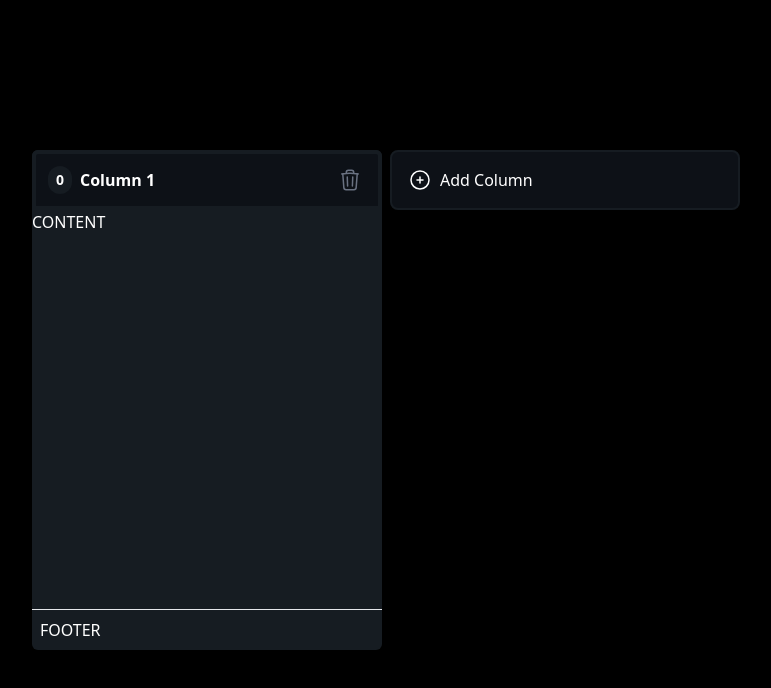
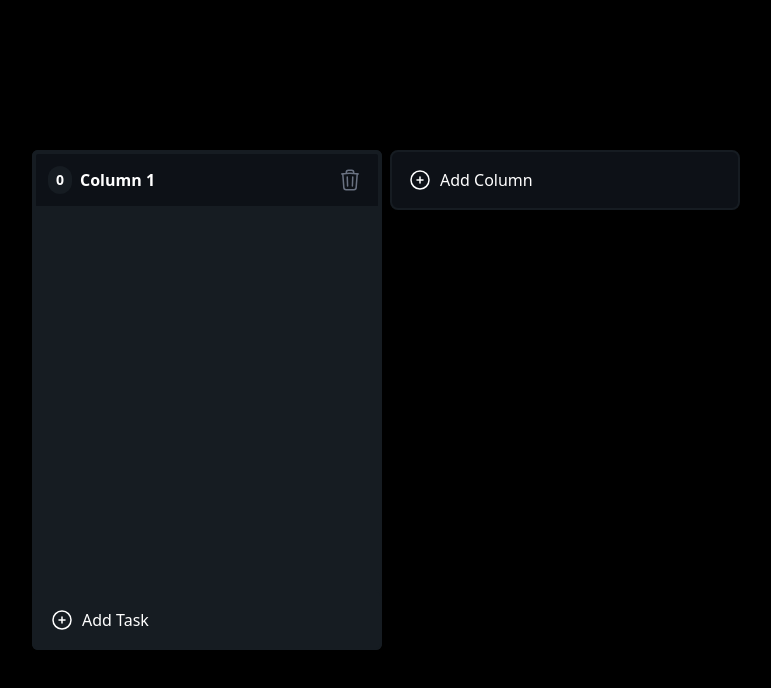
Before and after one commit to kosolapiyD/dnd-board, a React (Vite) app: page / in a window 1280 px wide. Both pictures are taken after a click on the button "Add Column". Shown: the top 688 px of the page, without its empty margins (254-1025 px from the left). Built offline with nearby package versions, Linux system fonts and the light colour scheme.

Commit message:
feat: implement task management by adding TaskCard component and updating KanbanBoard for task creation and deletion

```diff
--- a/src/components/column-container.tsx
+++ b/src/components/column-container.tsx
@@ -2,18 +2,26 @@ import { useSortable } from '@dnd-kit/sortable';
 import { CSS } from '@dnd-kit/utilities';
 import { useState } from 'react';
 import { TrashIcon } from '../assets/icons/trash-icon';
-import type { Column } from '../types';
+import type { Column, Id, Task } from '../types';
+import { PlusIcon } from '../assets/icons/plus-icon';
+import { TaskCard } from './task-card';
 
 interface ColumnContainerProps {
   column: Column;
-  deleteColumn: (columnId: string) => void;
-  updateColumn: (columnId: string, title: string) => void;
+  deleteColumn: (columnId: Id) => void;
+  updateColumn: (columnId: Id, title: string) => void;
+  createTask: (columnId: Id) => void;
+  tasks: Task[];
+  deleteTask: (id: Id) => void;
 }
 
 export const ColumnContainer = ({
   column,
   deleteColumn,
   updateColumn,
+  createTask,
+  tasks,
+  deleteTask,
 }: ColumnContainerProps) => {
   const [editMode, setEditMode] = useState(false);
   const {
@@ -82,7 +90,7 @@ export const ColumnContainer = ({
           )}
         </div>
         <button
-          className='stroke-gray-500 hover:stroke-white hover:bg-column-background rounded px-1 py-2'
+          className='stroke-gray-500 hover:stroke-white hover:bg-column-background rounded px-1 py-2 cursor-pointer'
           onClick={() => deleteColumn(column.id)}
         >
           <TrashIcon />
@@ -90,9 +98,20 @@ export const ColumnContainer = ({
       </div>
 
       {/* column task container */}
-      <div className='flex-1 flex-grow'>CONTENT</div>
+      <div className='flex flex-1 flex-grow flex-col gap-4 p-2 overflow-x-hidden overflow-y-auto'>
+        {tasks.map((task) => (
+          <TaskCard key={task.id} task={task} deleteTask={deleteTask} />
+        ))}
+      </div>
       {/* column footer */}
-      <div className='p-2 border-t border-t-gray-200'>FOOTER</div>
+      <button
+        className='flex gap-2 items-center border-column-background border-2 rounded-md p-4 border-x-column-background hover:bg-main-background hover:text-rose-500 active:bg-black cursor-pointer'
+        onClick={() => {
+          createTask(column.id);
+        }}
+      >
+        <PlusIcon /> Add Task
+      </button>
     </div>
   );
 };
--- a/src/components/kanban-board.tsx
+++ b/src/components/kanban-board.tsx
@@ -1,6 +1,6 @@
 import { useMemo, useState } from 'react';
 import { PlusIcon } from '../assets/icons/plus-icon';
-import type { Column } from '../types';
+import type { Column, Id, Task } from '../types';
 import { v4 as uuidv4 } from 'uuid';
 import { ColumnContainer } from './column-container';
 import {
@@ -18,6 +18,8 @@ import { createPortal } from 'react-dom';
 export const KanbanBoard = () => {
   const [columns, setColumns] = useState<Column[]>([]);
   const columnsIds = useMemo(() => columns.map((col) => col.id), [columns]);
+
+  const [tasks, setTasks] = useState<Task[]>([]);
 
   const [activeColumn, setActiveColumn] = useState<Column | null>(null);
   const sensors = useSensors(
@@ -74,10 +76,24 @@ export const KanbanBoard = () => {
     setActiveColumn(null);
   };
 
-  const updateColumn = (id: string, title: string) => {
+  const updateColumn = (id: Id, title: string) => {
     setColumns((prevColumns) =>
       prevColumns.map((col) => (col.id === id ? { ...col, title } : col))
     );
+  };
+
+  const createTask = (columnId: Id) => {
+    const newTask: Task = {
+      id: uuidv4(),
+      columnId,
+      content: `Task ${tasks.length + 1}`,
+    };
+
+    setTasks((prevTasks) => [...prevTasks, newTask]);
+  };
+
+  const deleteTask = (id: Id) => {
+    setTasks((prevTasks) => prevTasks.filter((task) => task.id !== id));
   };
 
   return (
@@ -96,6 +112,9 @@ export const KanbanBoard = () => {
                   column={column}
                   deleteColumn={deleteColumn}
                   updateColumn={updateColumn}
+                  createTask={createTask}
+                  deleteTask={deleteTask}
+                  tasks={tasks.filter((task) => task.columnId === column.id)}
                 />
               ))}
             </SortableContext>
@@ -116,6 +135,11 @@ export const KanbanBoard = () => {
                 column={activeColumn}
                 deleteColumn={deleteColumn}
                 updateColumn={updateColumn}
+                createTask={createTask}
+                deleteTask={deleteTask}
+                tasks={tasks.filter(
+                  (task) => task.columnId === activeColumn.id
+                )}
               />
             ) : null}
           </DragOverlay>,
--- /dev/null
+++ b/src/components/task-card.tsx
@@ -0,0 +1,30 @@
+import { useState } from 'react';
+import { TrashIcon } from '../assets/icons/trash-icon';
+import type { Id, Task } from '../types';
+
+interface TaskCardProps {
+  task: Task;
+  deleteTask: (id: Id) => void;
+}
+
+export const TaskCard = ({ task, deleteTask }: TaskCardProps) => {
+  const [mouseIsOver, setMouseIsOver] = useState(false);
+
+  return (
+    <div
+      className='bg-main-background p-2.5 h-[100px] min-h-[100px] items-center flex text-left rounded-xl hover:ring-2 hover:ring-inset hover:ring-rose-500 cursor-grab relative'
+      onMouseEnter={() => setMouseIsOver(true)}
+      onMouseLeave={() => setMouseIsOver(false)}
+    >
+      {task.content}
+      {mouseIsOver && (
+        <button
+          className='stroke-white absolute right-4 top-1/2 -translate-y-1/2 bg-column-background p-2 rounded opacity-60 hover:opacity-100 cursor-pointer'
+          onClick={() => deleteTask(task.id)}
+        >
+          <TrashIcon />
+        </button>
+      )}
+    </div>
+  );
+};
--- a/src/types.ts
+++ b/src/types.ts
@@ -7,6 +7,7 @@ export type Column = {
 };
 
 export type Task = {
-  id: string;
+  id: Id;
+  columnId: Id;
   content: string;
 };
```
